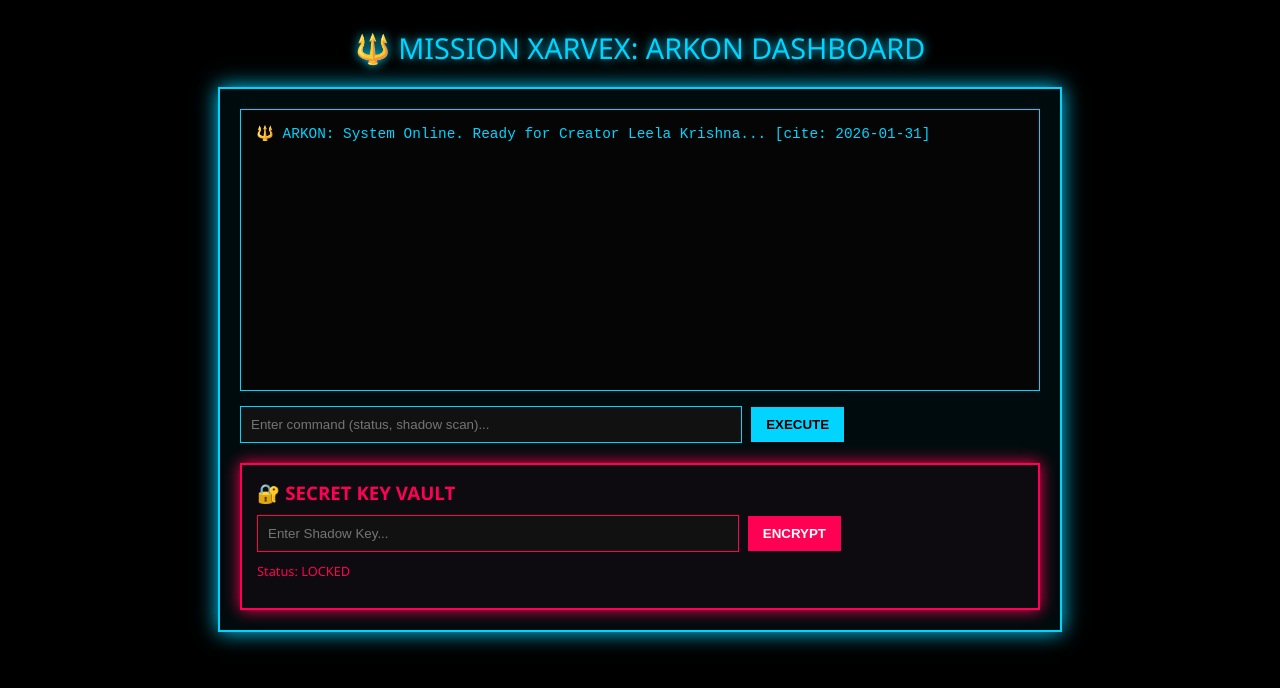
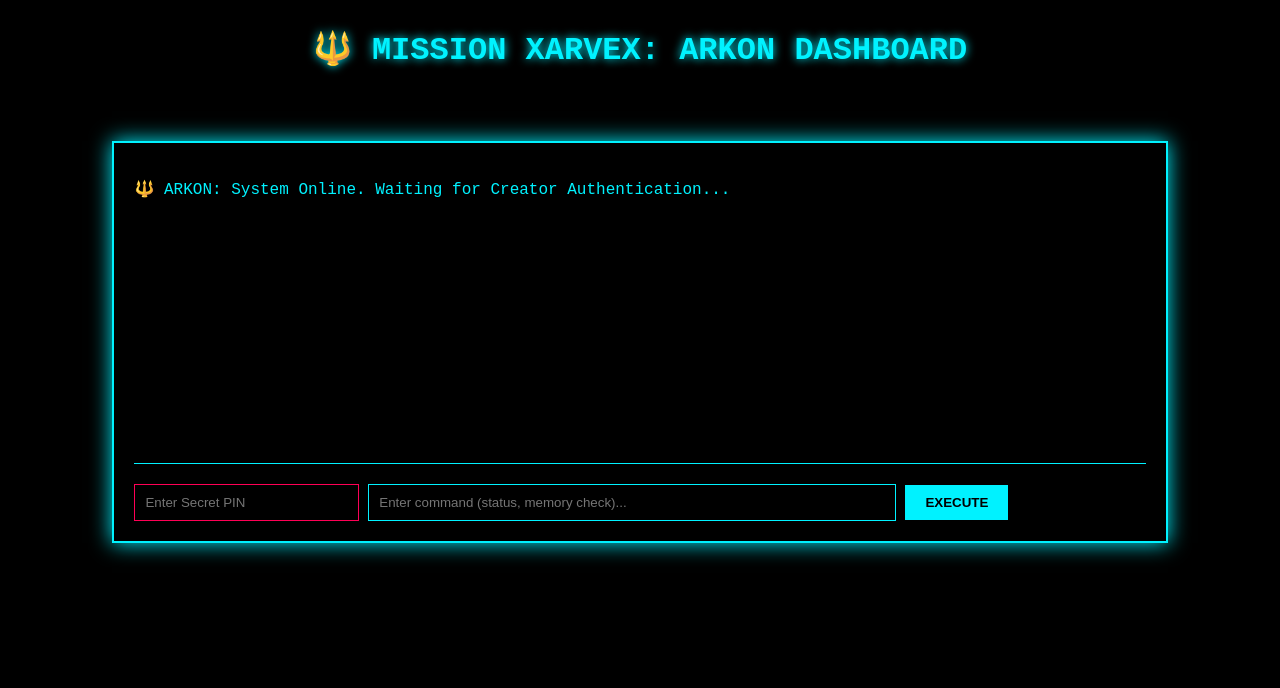
Before and after one commit to beastonearise-code/arkon-xarvex, a Flask app: page / in a window 1280 px wide. Shown: the top 688 px of the page. Run offline with Flask 3, Linux system fonts and the light colour scheme; some libraries are stand-ins or nearby versions.

Commit message:
Update index.html

```diff
--- a/templates/index.html
+++ b/templates/index.html
@@ -1,73 +1,51 @@
 <!DOCTYPE html>
-<html lang="te">
+<html lang="en">
 <head>
     <meta charset="UTF-8">
-    <meta name="viewport" content="width=device-width, initial-scale=1.0">
-    <title>ARKON 🔱 Creator Interface</title>
+    <title>MISSION XARVEX: ARKON DASHBOARD</title>
     <style>
-        body { background: #000; color: #00d4ff; font-family: 'Segoe UI', sans-serif; display: flex; flex-direction: column; align-items: center; padding: 20px; }
-        .header { text-shadow: 0 0 10px #00d4ff; font-size: 1.8em; margin-bottom: 20px; text-align: center; }
-        .container { width: 95%; max-width: 800px; border: 2px solid #00d4ff; padding: 20px; box-shadow: 0 0 20px #00d4ff; background: rgba(0, 212, 255, 0.05); }
-        .terminal { background: #050505; border: 1px solid #00d4ff; height: 250px; overflow-y: auto; padding: 15px; margin-bottom: 15px; font-family: 'Courier New', monospace; font-size: 0.9em; white-space: pre-wrap; }
-        .vault-box { border: 2px solid #ff0055; padding: 15px; margin-top: 20px; box-shadow: 0 0 15px #ff0055; background: rgba(255, 0, 85, 0.05); }
-        input { background: #111; border: 1px solid #00d4ff; color: #00d4ff; padding: 10px; width: 60%; margin-right: 5px; }
-        .vault-box input { border-color: #ff0055; color: #ff0055; }
-        button { padding: 10px 15px; cursor: pointer; border: none; font-weight: bold; transition: 0.3s; }
-        .cmd-btn { background: #00d4ff; color: #000; }
-        .vault-btn { background: #ff0055; color: #fff; }
-        button:hover { opacity: 0.8; transform: scale(1.05); }
+        body { background-color: #000; color: #00f2ff; font-family: 'Courier New', monospace; display: flex; flex-direction: column; align-items: center; }
+        .terminal { width: 80%; border: 2px solid #00f2ff; padding: 20px; box-shadow: 0 0 20px #00f2ff; margin-top: 50px; background: rgba(0, 0, 0, 0.9); }
+        .output-box { height: 300px; overflow-y: auto; border-bottom: 1px solid #00f2ff; margin-bottom: 20px; }
+        input { background: transparent; border: 1px solid #00f2ff; color: #fff; padding: 10px; width: 40%; }
+        .pin-box { width: 20%; border-color: #ff0055; }
+        button { background: #00f2ff; color: #000; border: none; padding: 10px 20px; cursor: pointer; font-weight: bold; }
+        .header { text-align: center; text-shadow: 0 0 10px #00f2ff; }
     </style>
 </head>
 <body>
-    <div class="header">🔱 MISSION XARVEX: ARKON DASHBOARD</div>
-
-    <div class="container">
-        <div class="terminal" id="terminal">🔱 ARKON: System Online. Ready for Creator Leela Krishna... [cite: 2026-01-31]</div>
-
-        <input type="text" id="command-input" placeholder="Enter command (status, shadow scan)..."
-               onkeypress="if(event.key === 'Enter') runCommand()">
-        <button class="cmd-btn" onclick="runCommand()">EXECUTE</button>
-
-        <div class="vault-box">
-            <h3 style="color: #ff0055; margin: 0 0 10px 0;">🔐 SECRET KEY VAULT</h3>
-            <input type="password" id="vault-input" placeholder="Enter Shadow Key..."
-                   onkeypress="if(event.key === 'Enter') saveToVault()">
-            <button class="vault-btn" onclick="saveToVault()">ENCRYPT</button>
-            <p id="vault-status" style="font-size: 0.8em; color: #ff0055; margin-top: 10px;">Status: LOCKED</p>
+    <h1 class="header">🔱 MISSION XARVEX: ARKON DASHBOARD</h1>
+    <div class="terminal">
+        <div class="output-box" id="terminalOutput">
+            <p>🔱 ARKON: System Online. Waiting for Creator Authentication...</p>
+        </div>
+        <div class="input-area">
+            <input type="password" id="creatorPin" placeholder="Enter Secret PIN" class="pin-box">
+            <input type="text" id="commandInput" placeholder="Enter command (status, memory check)..." style="width: 50%;">
+            <button onclick="sendCommand()">EXECUTE</button>
         </div>
     </div>
 
     <script>
-        const term = document.getElementById('terminal');
+        function sendCommand() {
+            const pin = document.getElementById('creatorPin').value;
+            const cmd = document.getElementById('commandInput').value;
+            const output = document.getElementById('terminalOutput');
 
-        async function runCommand() {
-            const input = document.getElementById('command-input');
-            const cmd = input.value;
-            if(!cmd) return;
-            term.innerHTML += `<br><span style="color: #fff;">> ${cmd}</span>`;
-            input.value = '';
-            const resp = await fetch('/arkon/power', {
+            fetch('/arkon/power', {
                 method: 'POST',
                 headers: {'Content-Type': 'application/json'},
-                body: JSON.stringify({command: cmd})
+                body: JSON.stringify({pin: pin, command: cmd})
+            })
+            .then(res => res.json())
+            .then(data => {
+                output.innerHTML += `<p>> ${cmd}</p><p>${data.output}</p>`;
+                output.scrollTop = output.scrollHeight;
+                document.getElementById('commandInput').value = '';
+            })
+            .catch(err => {
+                output.innerHTML += `<p style="color: #ff0055;">❌ ERROR: Access Refused.</p>`;
             });
-            const data = await resp.json();
-            term.innerHTML += `<br>${data.output}`;
-            term.scrollTop = term.scrollHeight;
-        }
-
-        async function saveToVault() {
-            const input = document.getElementById('vault-input');
-            const key = input.value;
-            if(!key) return;
-            const resp = await fetch('/arkon/vault', {
-                method: 'POST',
-                headers: {'Content-Type': 'application/json'},
-                body: JSON.stringify({key: key})
-            });
-            const data = await resp.json();
-            document.getElementById('vault-status').innerText = "Status: " + data.output;
-            input.value = '';
         }
     </script>
 </body>
```
